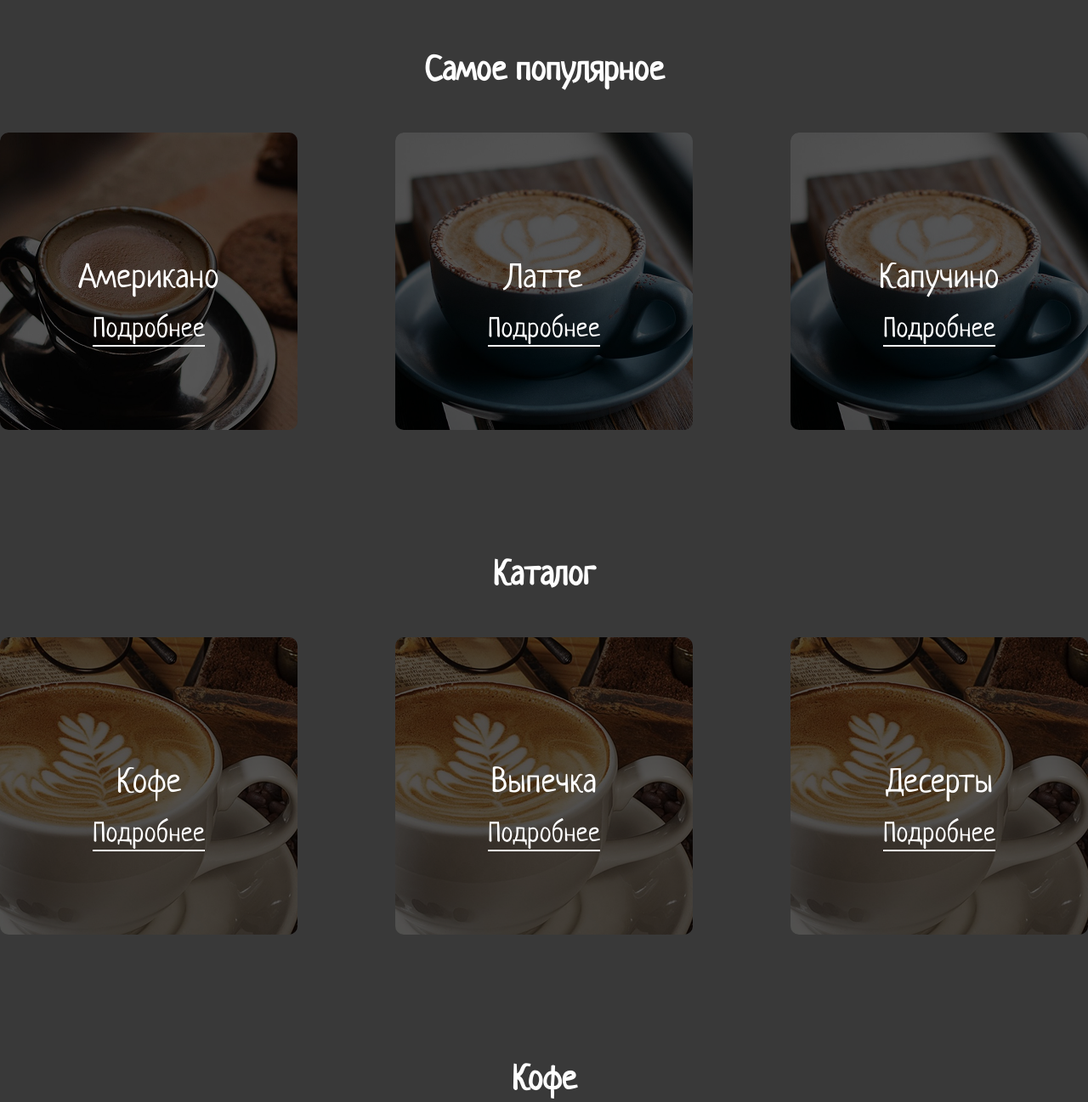
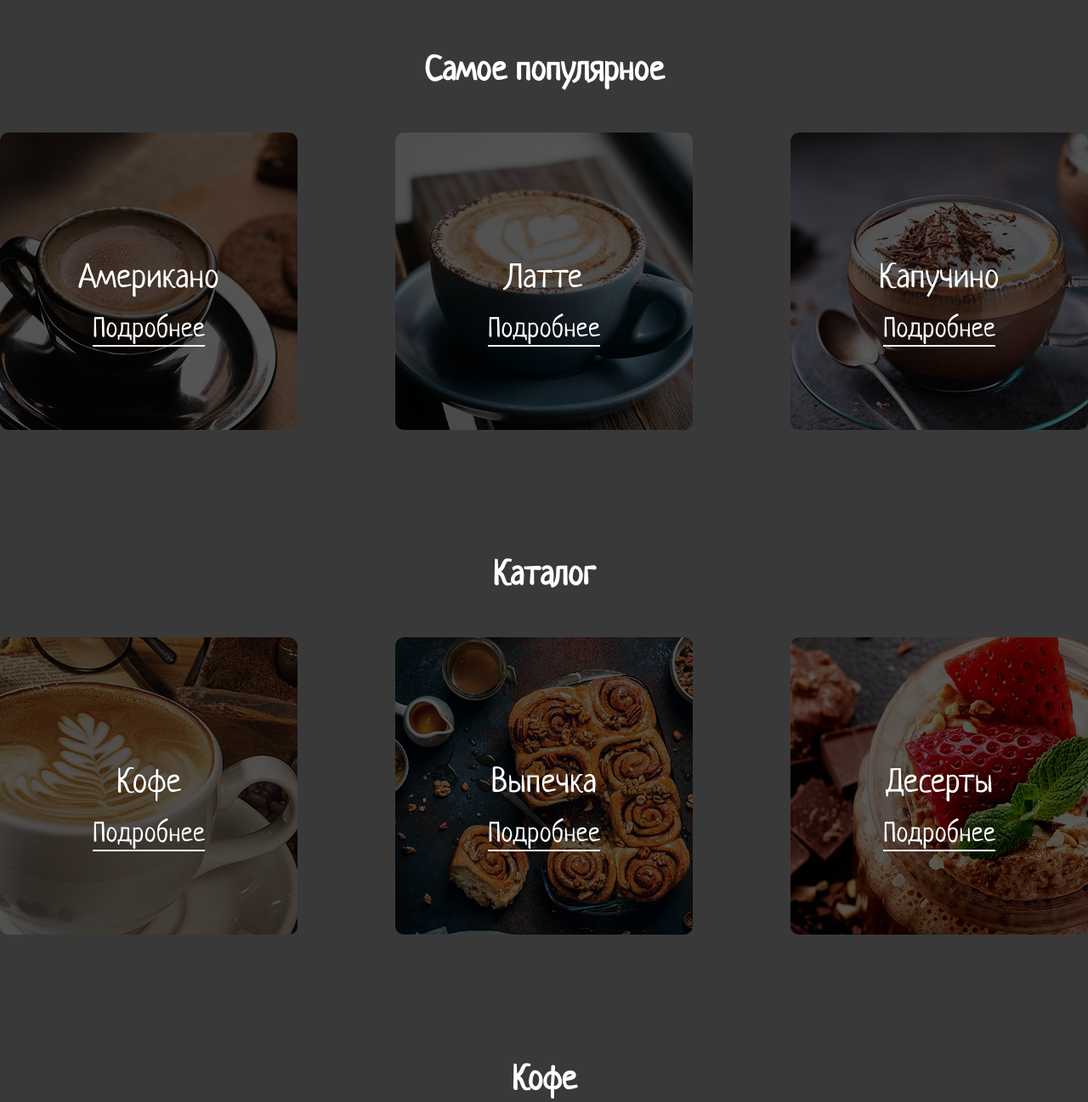
Before and after one commit to MoeTsund3re/KofeyKu, a plain HTML site: page index.html in a window 1280 px wide. Shown: the part 1928-3225 px from the top of the page at 85% size. Drawn offline with Linux system fonts and the light colour scheme.

Commit message:
Update style.css

```diff
--- a/assets/css/style.css
+++ b/assets/css/style.css
@@ -207,7 +207,7 @@ header {
 }
 
 .pop_card_3_ {
-    background-image: url(../img/pop2.png);
+    background-image: url(../img/pop3.png);
     width: 350px;
     height: 350px;
     border-radius: 10px;
@@ -264,14 +264,14 @@ header {
 }
 
 .catalog_card_2_ {
-    background-image: url(../img/catalog1.png);
+    background-image: url(../img/catalog2.png);
     width: 350px;
     height: 350px;
     border-radius: 10px;
 }
 
 .catalog_card_3_ {
-    background-image: url(../img/catalog1.png);
+    background-image: url(../img/catalog3.png);
     width: 350px;
     height: 350px;
     border-radius: 10px;
```
